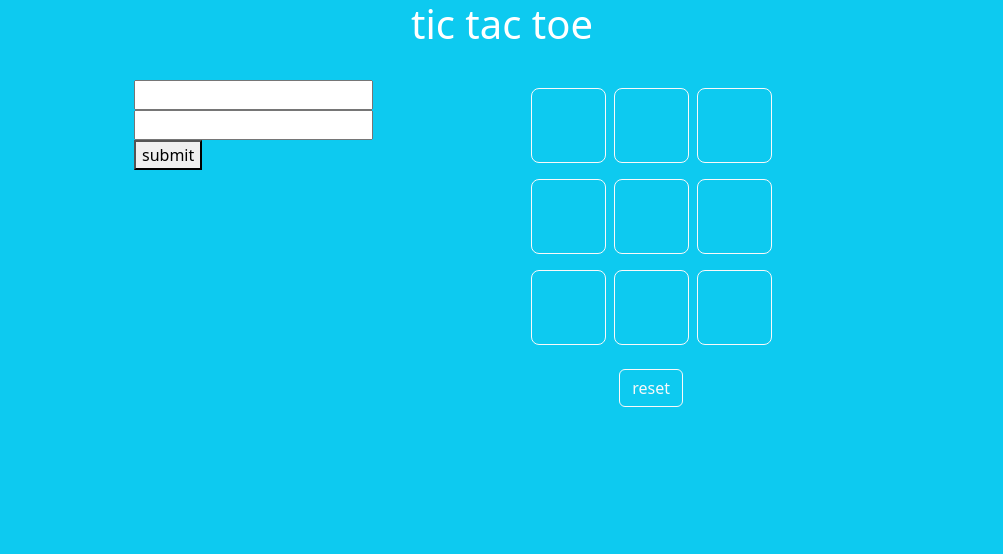
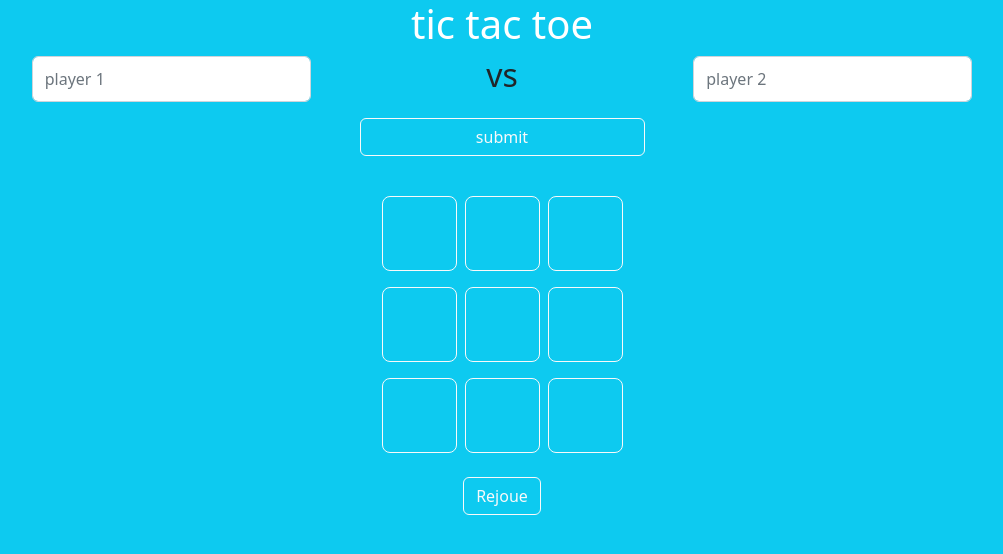
Before and after one commit to azeddinemas/tic-tac-javascript, a plain HTML site: page index.html in a window 1280 px wide. Shown: the whole page, without its empty margins (138-1141 px from the left). Drawn offline with nearby package versions, Linux system fonts and the light colour scheme.

Commit message:
disabled input

```diff
--- a/index.html
+++ b/index.html
@@ -17,18 +17,22 @@
 
 <body class="bg-info">
     <div class="container">
+        <h1 class="text-center text-white">tic tac toe</h1>
+
+        <div class="row" id="player">
+            <div class="d-flex justify-content-around">
+                <input type="text" placeholder="player 1" class="form-control w-25" id="player1">
+                <h2>vs</h2>
+                <input type="text" placeholder="player 2" class="form-control w-25" id="player2">
+            </div>
+            <button onclick="player()" class="btn btn-outline-light w-25 mx-auto mt-3" id="subm">submit</button>
+            <h2 class="text-center text-dark" id="playersName"></h2>
+        </div>
         <div class="row d-flex justify-content-center">
-            <h1 class="text-center text-white">tic tac toe</h1>
-            <div id="playersName"></div>
             <div class="col-md-8 mt-4 d-flex justify-content-lg-center">
-                <div class="" id="player">
-                    <input type="text" id="player1">
-                    <input type="text" id="player2">
-                    <button onclick="player()" id="subm">submit</button>
-                </div>
                 <div class="row">
                     <div class="col-md-12 d-flex justify-content-center p-2 rounded-3 gap-2">
-                        <span class="btn btn-outline-light rounded-3 fw-bolder fs-1" id="item1" data="azzzedne" onclick="game(this.id)"></span>
+                        <span class="btn btn-outline-light rounded-3 fw-bolder fs-1" id="item1" onclick="game(this.id)"></span>
                         <span class="btn btn-outline-light rounded-3 fw-bolder fs-1" id="item2" onclick="game(this.id)"></span>
                         <span class="btn btn-outline-light rounded-3 fw-bolder fs-1" id="item3" onclick="game(this.id)"></span>
                     </div>
@@ -43,7 +47,7 @@
                         <span class="btn btn-outline-light rounded-3 fw-bolder fs-1" id="item9" onclick="game(this.id)"></span>
                     </div>
                     <div class="col-md-12 d-flex justify-content-center mt-3">
-                        <button class="btn btn-outline-light" onclick="reload()">reset</button>
+                        <button class="btn btn-outline-light" onclick="reload()">Rejoue</button>
                     </div>
                 </div>
             </div>
--- a/main.js
+++ b/main.js
@@ -19,8 +19,10 @@ function player() {
 
     localStorage.setItem('player1', player1.value);
     localStorage.setItem('player2', player2.value);
-    document.getElementById("player").style.display = "none"
+    document.getElementById("subm").style.display = "none";
     playersName.innerHTML = (localStorage.getItem("player1") + "X");
+    player1.disabled = true;
+    player2.disabled = true;
 
 }
 
```
